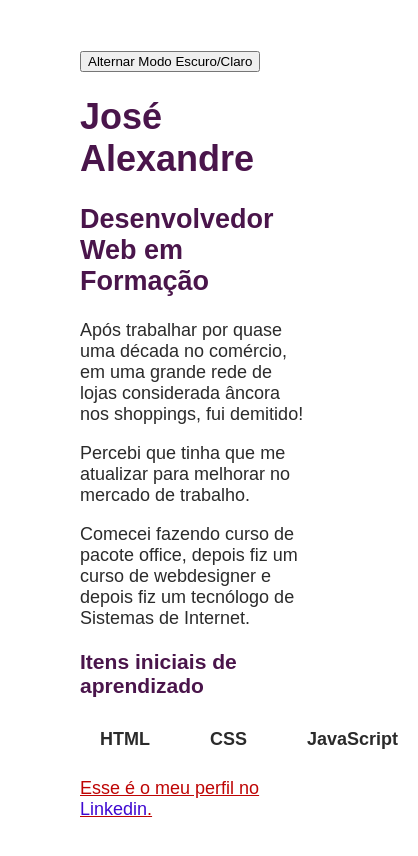
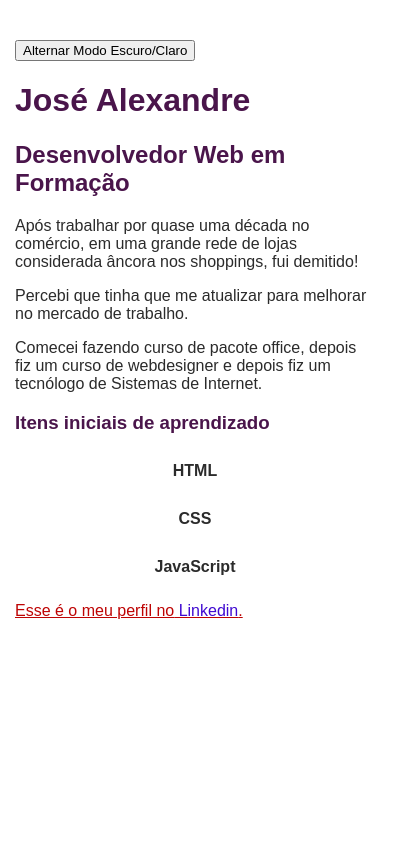
Before and after one commit to JAlexandreLS/meu-primeiro-portfolio, a plain HTML site: page index.html in a window 390 px wide. Both pictures are taken after a click on the button "Alternar Modo Escuro/Claro". Shown: the whole page, 418 px wide, since content can reach past the window. Drawn offline with Linux system fonts and the light colour scheme.

Commit message:
Adicionado responsividade mobile e persistência de tema com localStorage

```diff
--- a/script.js
+++ b/script.js
@@ -1,28 +1,30 @@
-/* let visitante = prompt("Qual é o seu nome?");
+let botao = document.querySelector("#botao-tema");
 
-// Aqui o JavaScript toma a decisão:
-//if (visitante === "" || visitante === null) {
-Se o nome estiver vazio ("") OU se a pessoa clicou em cancelar (null):
-visitante = "Visitante";
+
+// ---PASSO 1: O Site acabou de carregar. Vamos checar se o usuário já esteve aqui antes?
+let temaSalvo = localStorage.getItem("tema");
+
+
+if (temaSalvo === "claro") {
+    // Se a anotação no banco diz "claro", vestimos a roupa do modo Claro imediatamente
+    document.body.classList.toggle("modo-claro");
 
 }
 
-// 1. O JavaScript vai lá no HTML e captura a tag <h2>;
-let subtitulo = document.querySelector("h2");
+// PASSO 2: A receita de alternar o tema quando o usuário clica no botão
+function alternaTema() {
+    // Liga ou desliga a classe no HTML
+    document.body.classList.toggle("modo-claro");
 
-// 2. Ele altera o texto de dentro dessa tag em tempo real!
-subtitulo.innerText = "Portfólio visitado por : " + visitante;
-console.log("O DOM foi atualizado para o visitante: " + visitante);*/
-// 1. O JS localiza o botão através do ID único dele
-let botao = document.querySelector("#botao-tema");
 
-// 2. Criamos a "receita" (função) do que deve acontecer
-function alternarTema() {
-    // O comando toggle funciona como um interruptor de luz:
-    // Se a classe "modo-claro" não estiver no body, ele coloca.
-    // Se já estiver lá, ele retira!
-    document.body.classList.toggle("modo-claro");
+    // Agora o JavaScript verifica: a roupa "modo-claro" esstá ativa na tela neste momento?
+    if (document.body.classList.contains("modo-claro"))  {
+        // Se SIM, guardamos a palavra "claro" no nosso mini bancco de dados
+        localStorage.setItem("tema", "claro");
+    } else {
+        // Se NÃO (significa que está no modo escuro), guardamos a palavra "escuro"
+        localStorage.setItem("tema", "escuro");
+    }
 }
 
-// 3. Ligamos o botão ao evento de clique e mandamos rodar a receita acima
-botao.addEventListener("click", alternarTema);
+botao.addEventListener("click", alternaTema);
--- a/style.css
+++ b/style.css
@@ -56,3 +56,28 @@
 .modo-claro ul {
         color: #2b2b2b; /* Um cinza escuro confortável para a leitura */
 }
+
+/* Configurações exclusivas para celulares e telas pequenas */
+@media (max-width: 600px) {
+
+    body {
+        /* Diminuímos o padding lateral para o texto não ficar espremido no centro */
+        padding: 20px 15px;
+        margin: 20px auto;
+        font-size: medium; /* Diminui um pouco a letra para caber mais conteúdo */
+
+    }
+
+    ul {
+        /* Mudamos a direção do flexbox! Em vez de lado a lado (row),
+        os botões vão se empilhar (column) como em um menu de aplicativo */
+        flex-direction: column;
+        gap: 10px; /* Diminui a distância entre os botôes */
+
+    }
+
+    li {
+        /* Faz cada "tecla" ocupar 100% da largura disponível na tela do celular */
+        text-align: center; /* Centraliza o texto dentro do botão */
+    }
+}
```
